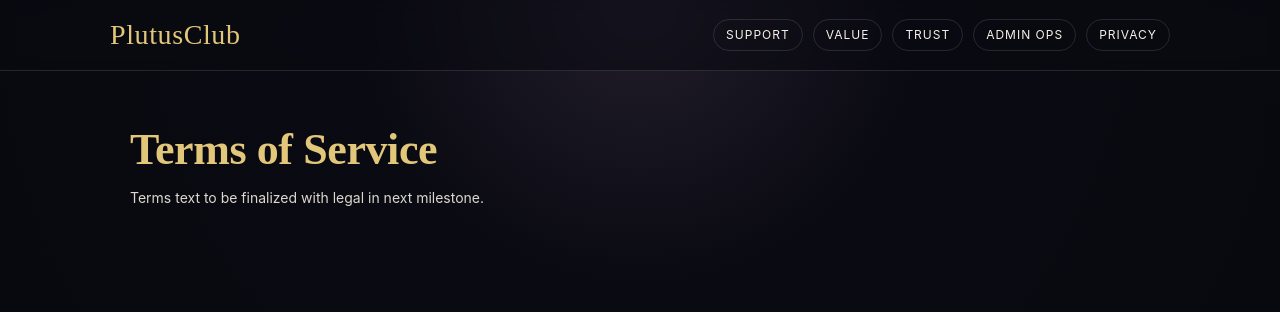
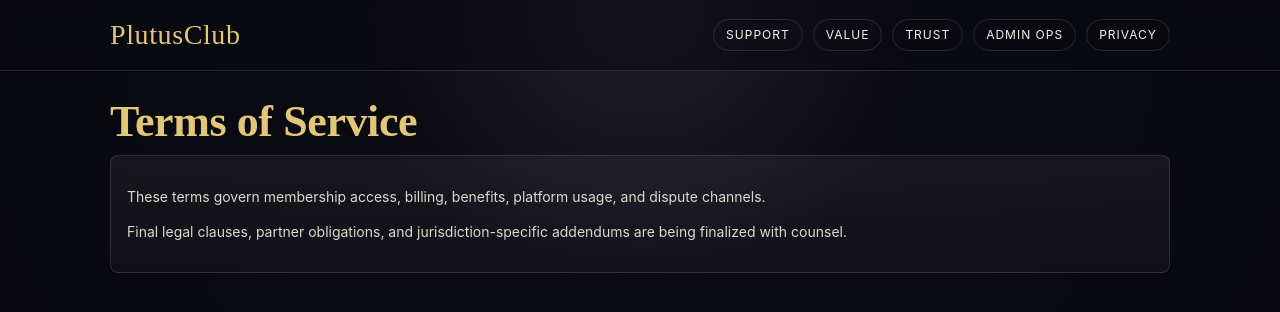
Before and after one commit to Teamtrue/luxury-members, a Next.js app in the folder luxury-members-next/: page /terms in a window 1280 px wide. Shown: the top 312 px of the page. Built offline with nearby package versions, Linux system fonts and the light colour scheme.

Commit message:
Apply premium structure to terms page

```diff
--- a/luxury-members-next/app/terms/page.tsx
+++ b/luxury-members-next/app/terms/page.tsx
@@ -1,8 +1,15 @@
 export default function TermsPage() {
   return (
-    <main>
+    <>
       <h1>Terms of Service</h1>
-      <p>Terms text to be finalized with legal in next milestone.</p>
-    </main>
+      <section>
+        <p>
+          These terms govern membership access, billing, benefits, platform usage, and dispute channels.
+        </p>
+        <p>
+          Final legal clauses, partner obligations, and jurisdiction-specific addendums are being finalized with counsel.
+        </p>
+      </section>
+    </>
   );
 }
```
